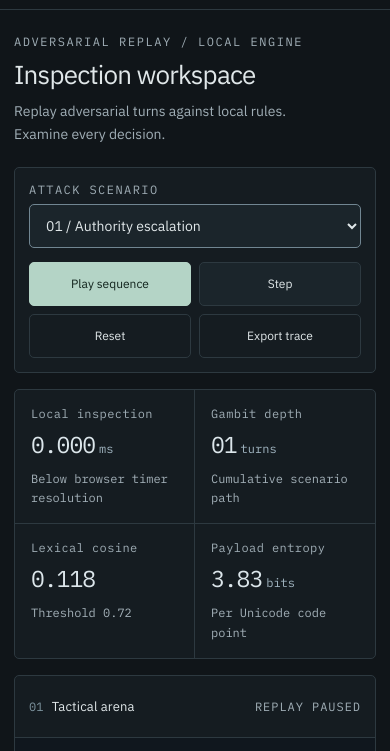
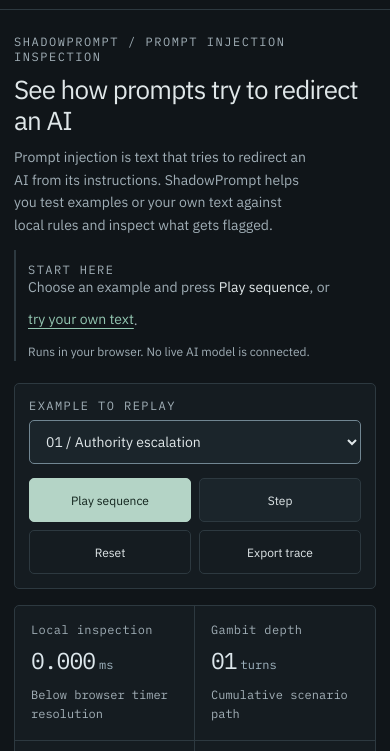
Before and after one commit to pjmitchell7/shadowprompt, a website built with Vite: page index.html in a window 390 px wide. Shown: the part 58-809 px from the top of the page. Built offline with nearby package versions, Linux system fonts and the light colour scheme.

Commit message:
Clarify product purpose and first-use guidance

```diff
--- a/css/style.css
+++ b/css/style.css
@@ -203,20 +203,35 @@ h1 {
 }
 .intro-copy {
   margin: 0;
+  max-width: 760px;
   color: var(--muted);
   font-size: 14px;
   line-height: 1.6;
 }
-.intro-index {
-  text-align: right;
-  font: 12px var(--mono);
+.intro-start {
+  flex: 0 0 300px;
+}
+.intro-guide {
+  margin: 0;
+  font-size: 14px;
+  line-height: 1.5;
   color: var(--muted);
-  line-height: 1.9;
-  flex-shrink: 0;
 }
-.intro-index strong {
-  color: #d9e1e4;
-  font-weight: 400;
+.intro-guide strong {
+  color: #e0e7e9;
+  font-weight: 500;
+}
+.intro-guide a {
+  display: inline-flex;
+  align-items: center;
+  min-height: 44px;
+  color: var(--green);
+}
+.intro-mode {
+  margin: 0;
+  font-size: 12px;
+  line-height: 1.6;
+  color: var(--muted);
 }
 .control-bar {
   border: 1px solid var(--line);
@@ -835,8 +850,18 @@ textarea::placeholder {
   .metric:nth-child(-n + 2) {
     border-bottom: 0;
   }
-  .intro-index {
-    display: none;
+  .page-intro {
+    flex-direction: column;
+    align-items: stretch;
+    gap: 14px;
+  }
+  .intro-start {
+    flex-basis: auto;
+    border-left: 2px solid var(--line);
+    padding-left: 12px;
+  }
+  .intro-start .field-label {
+    margin-bottom: 0;
   }
   .control-bar {
     align-items: stretch;
--- a/index.html
+++ b/index.html
@@ -6,7 +6,7 @@
     <meta name="theme-color" content="#101519" />
     <meta
       name="description"
-      content="Inspect multi-turn prompt injection, review rule evidence, and replay adversarial paths in ShadowPrompt's local tactical console."
+      content="See how text tries to redirect an AI from its instructions. Explore examples or check your own text with ShadowPrompt's local inspection rules."
     />
     <title>ShadowPrompt | Inspection Console</title>
     <link rel="icon" type="image/svg+xml" href="/brand.svg" />
--- a/src/main.js
+++ b/src/main.js
@@ -29,21 +29,28 @@ app.innerHTML = /* HTML */ ` <header class="app-header">
   <main class="shell" id="workspace">
     <div class="page-intro">
       <div>
-        <p class="eyebrow">Adversarial replay / Local engine</p>
-        <h1>Inspection workspace</h1>
+        <p class="eyebrow">ShadowPrompt / Prompt injection inspection</p>
+        <h1>See how prompts try to redirect an AI</h1>
         <p class="intro-copy">
-          Replay adversarial turns against local rules. Examine every decision.
+          Prompt injection is text that tries to redirect an AI from its
+          instructions. ShadowPrompt helps you test examples or your own text
+          against local rules and inspect what gets flagged.
         </p>
       </div>
-      <div class="intro-index">
-        EXECUTION ENVIRONMENT<br /><strong
-          >Browser local / No model connection</strong
-        >
+      <div class="intro-start">
+        <p class="field-label">Start here</p>
+        <p class="intro-guide">
+          Choose an example and press <strong>Play sequence</strong>, or
+          <a id="try-own-text" href="#custom-payload">try your own text</a>.
+        </p>
+        <p class="intro-mode">
+          Runs in your browser. No live AI model is connected.
+        </p>
       </div>
     </div>
     <section class="control-bar" aria-label="Scenario and replay controls">
       <div class="scenario-field">
-        <label class="field-label" for="scenario">Attack scenario</label
+        <label class="field-label" for="scenario">Example to replay</label
         ><select id="scenario"></select>
       </div>
       <div class="replay-controls">
@@ -210,14 +217,14 @@ app.innerHTML = /* HTML */ ` <header class="app-header">
         ></div>
         <form class="custom-inspection" id="inspect-form">
           <div class="custom-heading">
-            <h3><label for="custom-payload">Inspect a payload</label></h3>
+            <h3><label for="custom-payload">Try your own text</label></h3>
             <span>LOCAL ONLY</span>
           </div>
           <textarea
             id="custom-payload"
             rows="4"
             maxlength="16000"
-            placeholder="Enter a prompt or load the selected turn..."
+            placeholder="Paste a message to check, or load the selected example..."
             spellcheck="false"
             aria-describedby="custom-help"
           ></textarea>
@@ -628,6 +635,11 @@ document.querySelectorAll("[data-node]").forEach((button) =>
     selectNode(button.dataset.node);
   }),
 );
+on($("try-own-text"), "click", (event) => {
+  event.preventDefault();
+  $("custom-payload").scrollIntoView({ block: "center", behavior: "instant" });
+  $("custom-payload").focus({ preventScroll: true });
+});
 on($("load-payload"), "click", () => {
   $("custom-payload").value = state.scenario.turns[state.turn].payload;
   $("custom-payload").focus();
```
Also changed, not shown: RENOVATION_SPEC.md (+12 -0 lines), VERIFICATION.md (+6 -0 lines), 1 other file.
